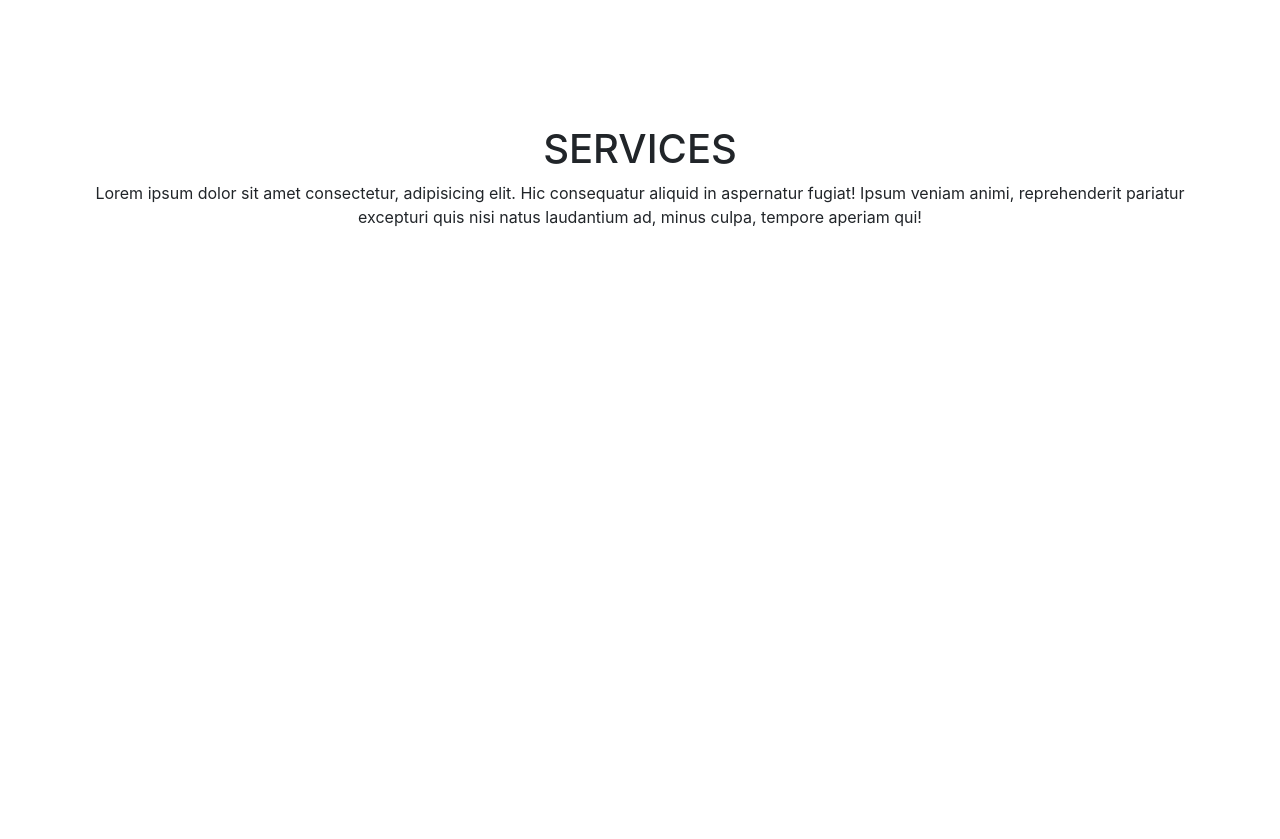
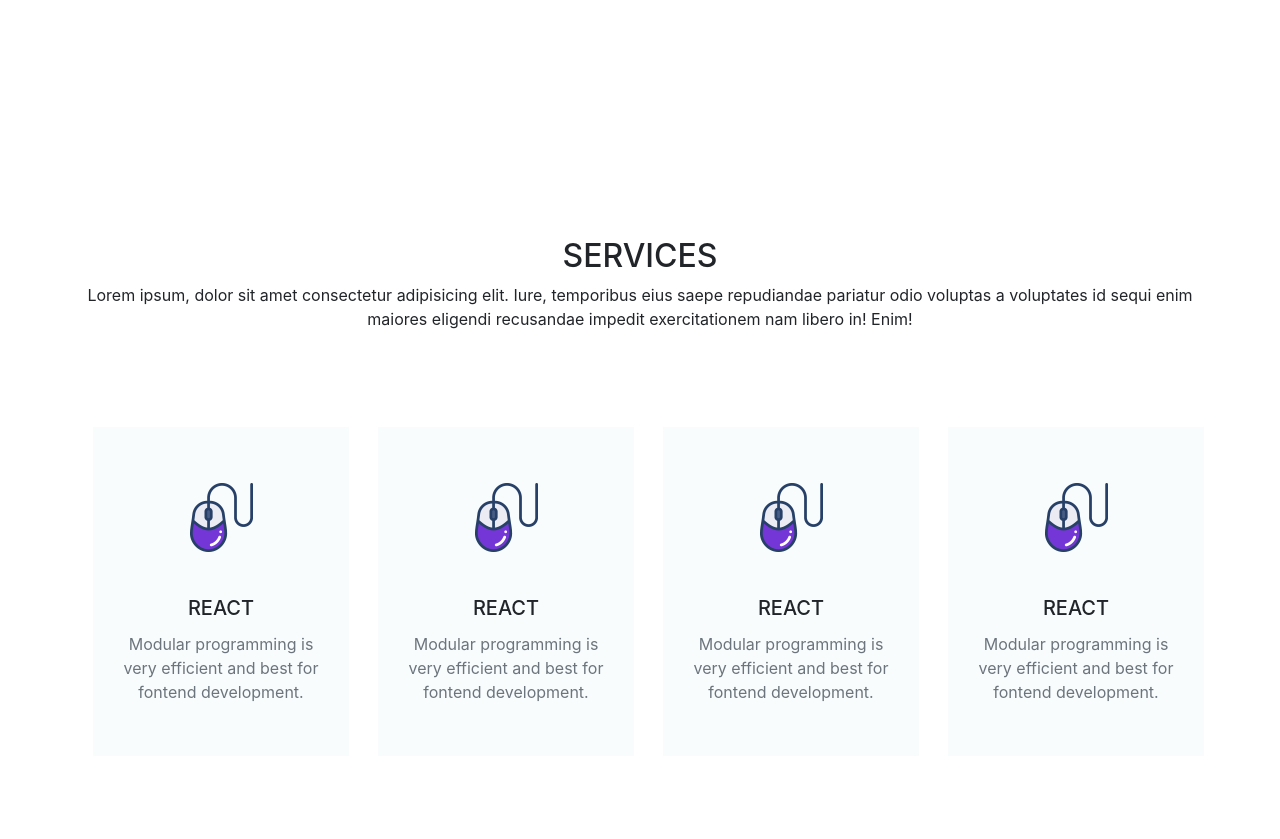
Before and after one commit to MichaelGee/portfolio-sample, a plain HTML site: page src/index.html in a window 1280 px wide. Shown: the part 2248-3087 px from the top of the page. Before the commit the page ends 2493 px from the top, so only its background shows below. Drawn offline with Linux system fonts and the light colour scheme.

Commit message:
service done

```diff
--- a/src/css/index.css
+++ b/src/css/index.css
@@ -203,3 +203,27 @@
 .call{
   padding-left: 10rem;
 }
+
+/* Service */
+.service-area{
+  padding: 7rem 2rem;
+}
+
+.service-title{
+  padding: 0 14rem;
+}
+.service-title h1{
+  font-size: 2rem;
+}
+
+.services{
+  background: rgba(248, 252, 253, 0.973);
+  padding: 2rem 0;
+  width: 16rem;
+  margin: 5rem .5rem;
+  transition: box-shadow .6s ease;
+}
+
+.services:hover{
+  box-shadow: 0px 10px 30px rgba(57,56,61,0.205);
+}
--- a/src/index.html
+++ b/src/index.html
@@ -196,11 +196,72 @@
          <div class="col-lg-12 text-center service-title">
            <h1 class="text-uppercase title-text">Services</h1>
            <p class="paragraph">
-              Lorem ipsum dolor sit amet consectetur, adipisicing elit. Hic consequatur
-              aliquid in aspernatur fugiat! Ipsum veniam animi,
-               reprehenderit pariatur excepturi quis nisi natus laudantium ad, minus culpa,
-               tempore aperiam qui!
+              Lorem ipsum, dolor sit amet consectetur adipisicing elit. Iure,
+              temporibus eius saepe repudiandae pariatur odio
+              voluptas a voluptates id sequi enim maiores
+              eligendi recusandae impedit exercitationem nam
+              libero in! Enim!
            </p>
+         </div>
+       </div>
+       <div class="containter service-list">
+         <div class="row">
+           <div class="col-lg-3 col-md-6 col-sm-12">
+             <div class="services">
+               <div class="services-img text-center py-4">
+                 <img src="./img/services/s1.png"/>
+               </div>
+               <div class="card-body text-center">
+                 <h5 class="card-title text-uppercase">React</h5>
+                 <p class="card-text text-secondary">
+                   Modular programming is very efficient and best
+                   for fontend development.
+                 </p>
+               </div>
+             </div>
+           </div>
+           <div class="col-lg-3 col-md-6 col-sm-12">
+            <div class="services">
+              <div class="services-img text-center py-4">
+                <img src="./img/services/s1.png"/>
+              </div>
+              <div class="card-body text-center">
+                <h5 class="card-title text-uppercase">React</h5>
+                <p class="card-text text-secondary">
+                  Modular programming is very efficient and best
+                  for fontend development.
+                </p>
+              </div>
+            </div>
+          </div>
+          <div class="col-lg-3 col-md-6 col-sm-12">
+            <div class="services">
+              <div class="services-img text-center py-4">
+                <img src="./img/services/s1.png"/>
+              </div>
+              <div class="card-body text-center">
+                <h5 class="card-title text-uppercase">React</h5>
+                <p class="card-text text-secondary">
+                  Modular programming is very efficient and best
+                  for fontend development.
+                </p>
+              </div>
+            </div>
+          </div>
+          <div class="col-lg-3 col-md-6 col-sm-12">
+            <div class="services">
+              <div class="services-img text-center py-4">
+                <img src="./img/services/s1.png"/>
+              </div>
+              <div class="card-body text-center">
+                <h5 class="card-title text-uppercase">React</h5>
+                <p class="card-text text-secondary">
+                  Modular programming is very efficient and best
+                  for fontend development.
+                </p>
+              </div>
+            </div>
+          </div>
          </div>
        </div>
      </div>
```
